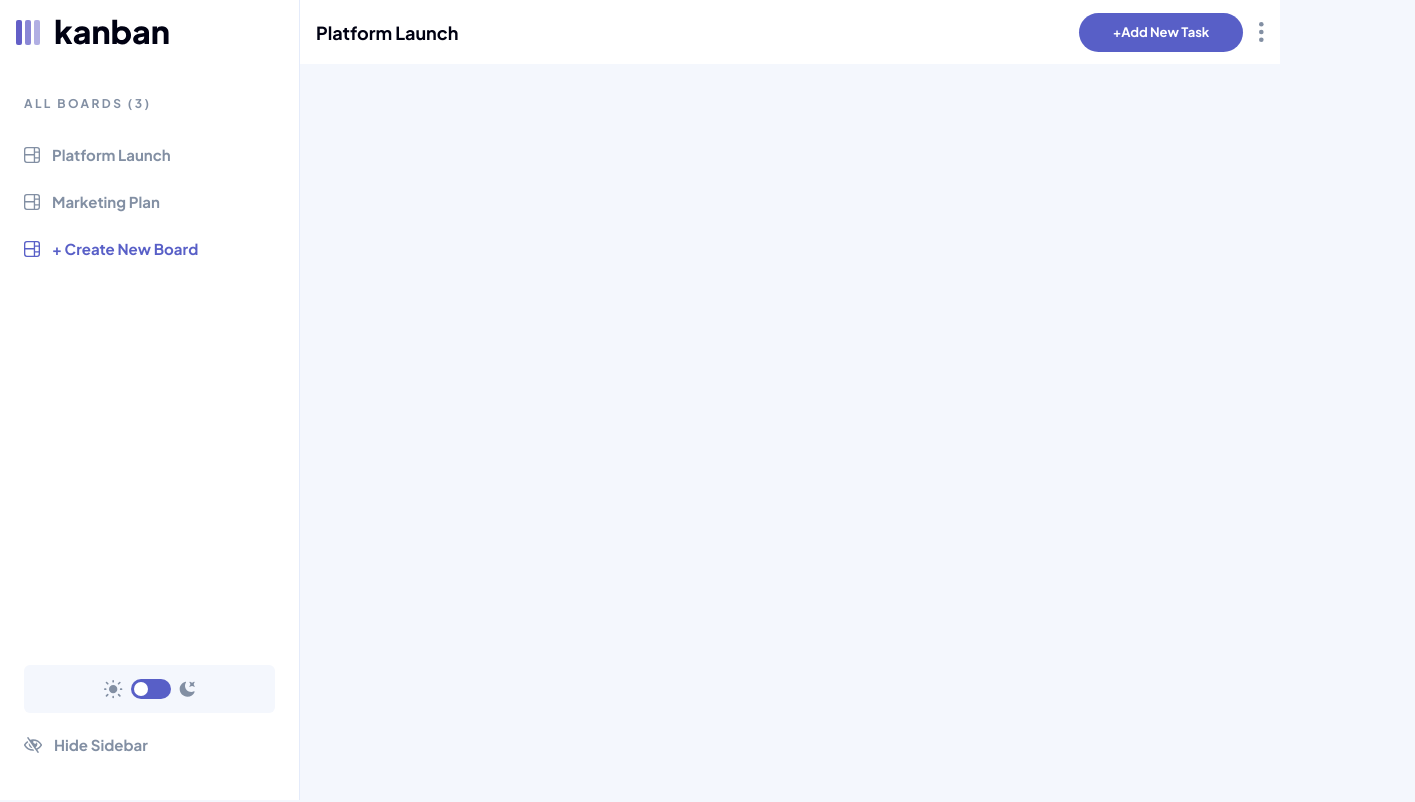
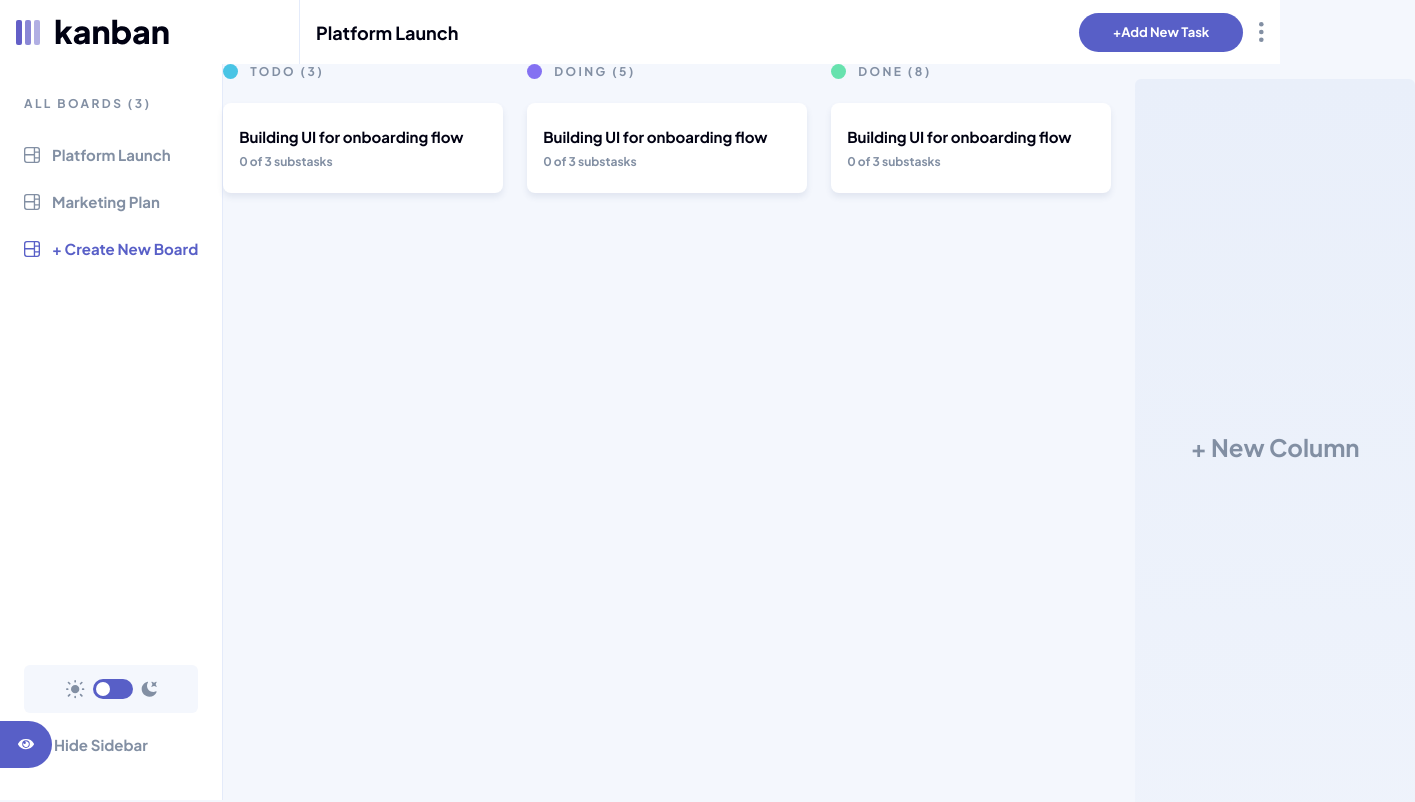
Before and after one commit to yjcyun/kanban-app, a React (Create React App) app: page / in a window 1280 px wide. Shown: the top 802 px of the page, 1415 px wide, since content can reach past the window. Built offline with nearby package versions, Linux system fonts and the light colour scheme.

Commit message:
:sparkles: Add columns

```diff
--- a/src/components/layout/layout.tsx
+++ b/src/components/layout/layout.tsx
@@ -13,7 +13,7 @@ const Layout = ({ children }: LayoutProps) => {
     <div className="">
       <Header />
 
-      <main className="w-full">
+      <main className="w-full flex">
         {width! > 640 && <Sidebar />}
         {children}
       </main>
--- a/src/components/layout/sidebar.tsx
+++ b/src/components/layout/sidebar.tsx
@@ -1,10 +1,19 @@
+import { useState } from "react";
 import SidebarItem from "../ui/sidebar-item";
 import ThemeToggler from "./theme-toggler";
 import { ReactComponent as HideIcon } from "../../assets/icon-hide-sidebar.svg";
+import { ReactComponent as ShowIcon } from "../../assets/icon-show-sidebar.svg";
 
 const Sidebar = () => {
+  const [showSidebar, setShowSidebar] = useState(true);
+
   return (
-    <aside className="bg-white main-height w-[300px] border-r border-light-lines py-8 flex flex-col justify-between">
+    <>
+      <aside
+        className={`bg-white dark:bg-dark-gray main-height w-[300px] border-r border-color py-8 flex flex-col justify-between transition ${
+          showSidebar ? "" : "-translate-x-full"
+        }`}
+      >
         <div>
           <h4 className="heading-sm uppercase pl-6 mb-5">all boards (3)</h4>
           <ul>
@@ -32,10 +41,20 @@ const Sidebar = () => {
             label="Hide Sidebar"
             type="button"
             Icon={HideIcon}
-          onClick={() => console.log("hide!")}
+            onClick={() => setShowSidebar(false)}
           />
         </ul>
       </aside>
+
+      <button
+        className="absolute bottom-8 left-0"
+        onClick={() => setShowSidebar(true)}
+      >
+        <div className="bg-main-purple p-[18px] rounded-r-full">
+          <ShowIcon />
+        </div>
+      </button>
+    </>
   );
 };
 
--- a/src/components/layout/theme-toggler.tsx
+++ b/src/components/layout/theme-toggler.tsx
@@ -6,7 +6,7 @@ const ThemeToggler = () => {
   const { theme, switchTheme } = useTheme();
 
   return (
-    <div className="bg-light-gray py-[14px] mx-6 rounded-md mb-2">
+    <div className="bg-color py-[14px] mx-6 rounded-md mb-2">
       <div className="flex items-center justify-center space-x-2">
         <SunIcon />
         <button
--- /dev/null
+++ b/src/components/ui/board-card.tsx
@@ -0,0 +1,12 @@
+const BoardCard = () => {
+  return (
+    <div className="px-4 py-6 bg-secondary-color rounded-lg shadow-card cursor-pointer group">
+      <h4 className="heading-md heading-color mb-2 group-hover:text-main-purple">
+        Building UI for onboarding flow
+      </h4>
+      <p className="body-md">0 of 3 substasks</p>
+    </div>
+  );
+};
+
+export default BoardCard;
--- /dev/null
+++ b/src/components/ui/board-column.tsx
@@ -0,0 +1,28 @@
+import BoardCard from "./board-card";
+import ColumnTitle from "./column-title";
+import NewColumn from "./new-column";
+
+type BoardColumnProps = {
+  label: string;
+  length?: number;
+  tasks?: { title: string }[];
+};
+
+const BoardColumn = ({ label, length, tasks }: BoardColumnProps) => {
+  return (
+    <div className="w-[280px]">
+      <ColumnTitle label={label} length={length!} />
+      {tasks ? (
+        <div className="grid gap-5 mt-6">
+          {tasks.map((task) => (
+            <BoardCard key={task.title} />
+          ))}
+        </div>
+      ) : (
+        <NewColumn />
+      )}
+    </div>
+  );
+};
+
+export default BoardColumn;
--- /dev/null
+++ b/src/components/ui/column-title.tsx
@@ -0,0 +1,30 @@
+type ColumnTitleProps = {
+  label: string;
+  length: number;
+};
+
+const ColumnTitle = ({ label, length }: ColumnTitleProps) => {
+  const mapLabelColour = () => {
+    switch (label) {
+      case "todo":
+        return "bg-[#49C4E5]";
+      case "doing":
+        return "bg-[#8471F2]";
+      case "done":
+        return "bg-[#67E2AE]";
+    }
+  };
+
+  return (
+    <div className="flex items-center gap-3">
+      <div
+        className={`w-[15px] h-[15px] rounded-full ${mapLabelColour()}`}
+      ></div>
+      <h3 className="heading-sm uppercase">
+        {label} {length && <span>({length})</span>}
+      </h3>
+    </div>
+  );
+};
+
+export default ColumnTitle;
--- /dev/null
+++ b/src/components/ui/new-column.tsx
@@ -0,0 +1,9 @@
+const NewColumn = () => {
+  return (
+    <button className="bg-new-col rounded-md h-full w-full flex items-center justify-center hover:text-main-purple">
+      <h2 className="heading-xl">+ New Column</h2>
+    </button>
+  );
+};
+
+export default NewColumn;
--- a/src/pages/board-page.tsx
+++ b/src/pages/board-page.tsx
@@ -1,10 +1,18 @@
-import ThemeToggler from "../components/layout/theme-toggler";
-import Button from "../components/ui/button";
+import BoardColumn from "../components/ui/board-column";
+
+const tasks = [
+  {
+    title: "Design settings and search pages",
+  },
+];
 
 const BoardPage = () => {
   return (
-    <div>
-      <ThemeToggler />
+    <div className="flex gap-6">
+      <BoardColumn tasks={tasks} label="todo" length={3} />
+      <BoardColumn tasks={tasks} label="doing" length={5} />
+      <BoardColumn tasks={tasks} label="done" length={8} />
+      <BoardColumn label="" />
     </div>
   );
 };
--- a/src/style/global.css
+++ b/src/style/global.css
@@ -52,4 +52,19 @@
   .main-height {
     height: calc(100vh - 4rem)
   }
+  .border-color {
+    @apply border-light-lines dark:border-dark-lines;
+  }
+  .bg-color {
+    @apply bg-light-gray dark:bg-very-dark-gray;
+  }
+  .bg-secondary-color {
+    @apply bg-white dark:bg-dark-gray;
+  }
+  .heading-color {
+    @apply text-black dark:text-white;
+  }
+  .bg-new-col {
+    background: linear-gradient(180deg, #E9EFFA 0%, rgba(233, 239, 250, 0.5) 100%);
+  }
 }
--- a/tailwind.config.js
+++ b/tailwind.config.js
@@ -26,6 +26,9 @@ module.exports = {
         "body-lg": ["13px", "23px"],
         "body-md": ["12px", "15px"],
       },
+      boxShadow: {
+        card: "0px 4px 6px rgba(54, 78, 126, 0.101545)",
+      },
     },
   },
   plugins: [],
```
Lines whose indentation alone changed are shown as unchanged.
